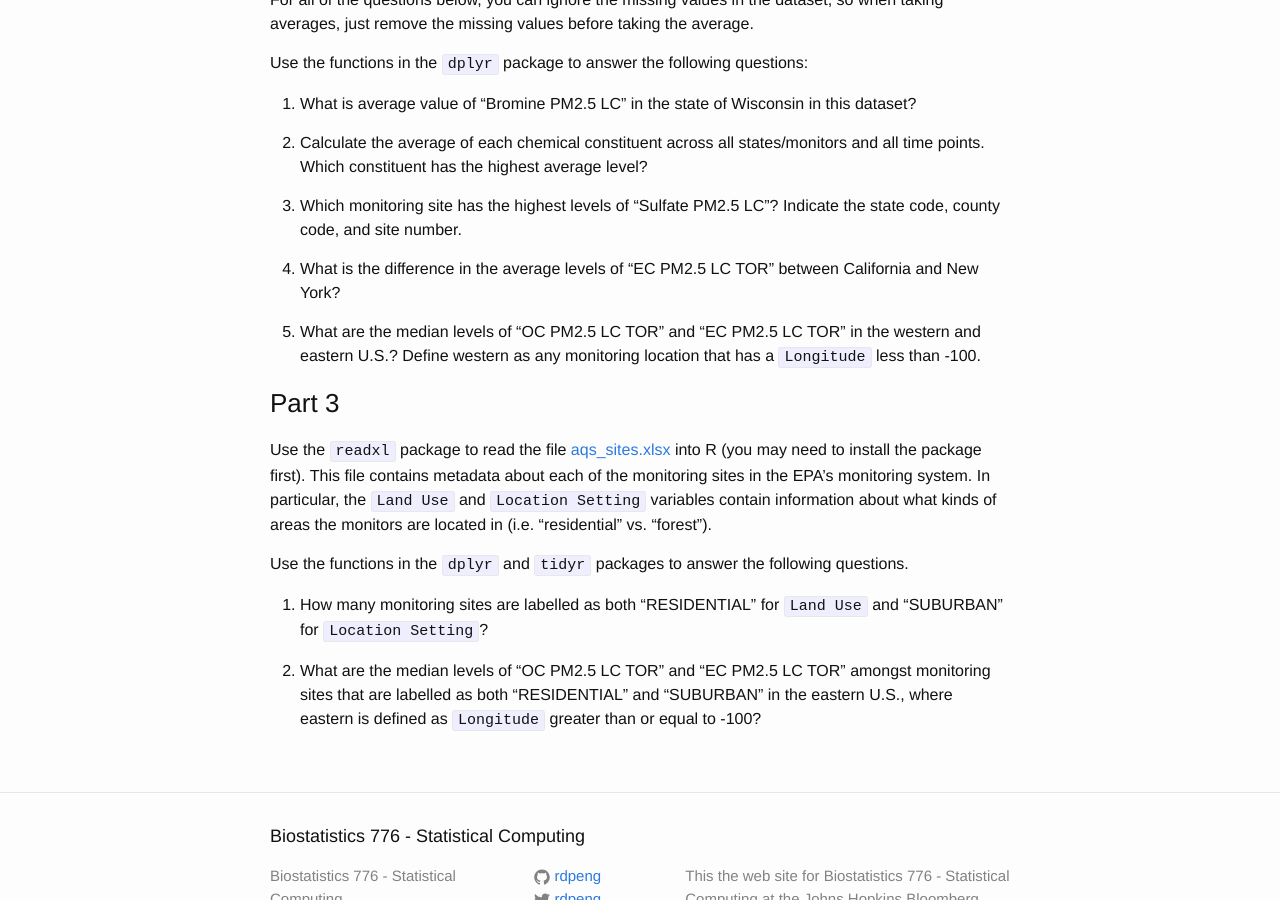
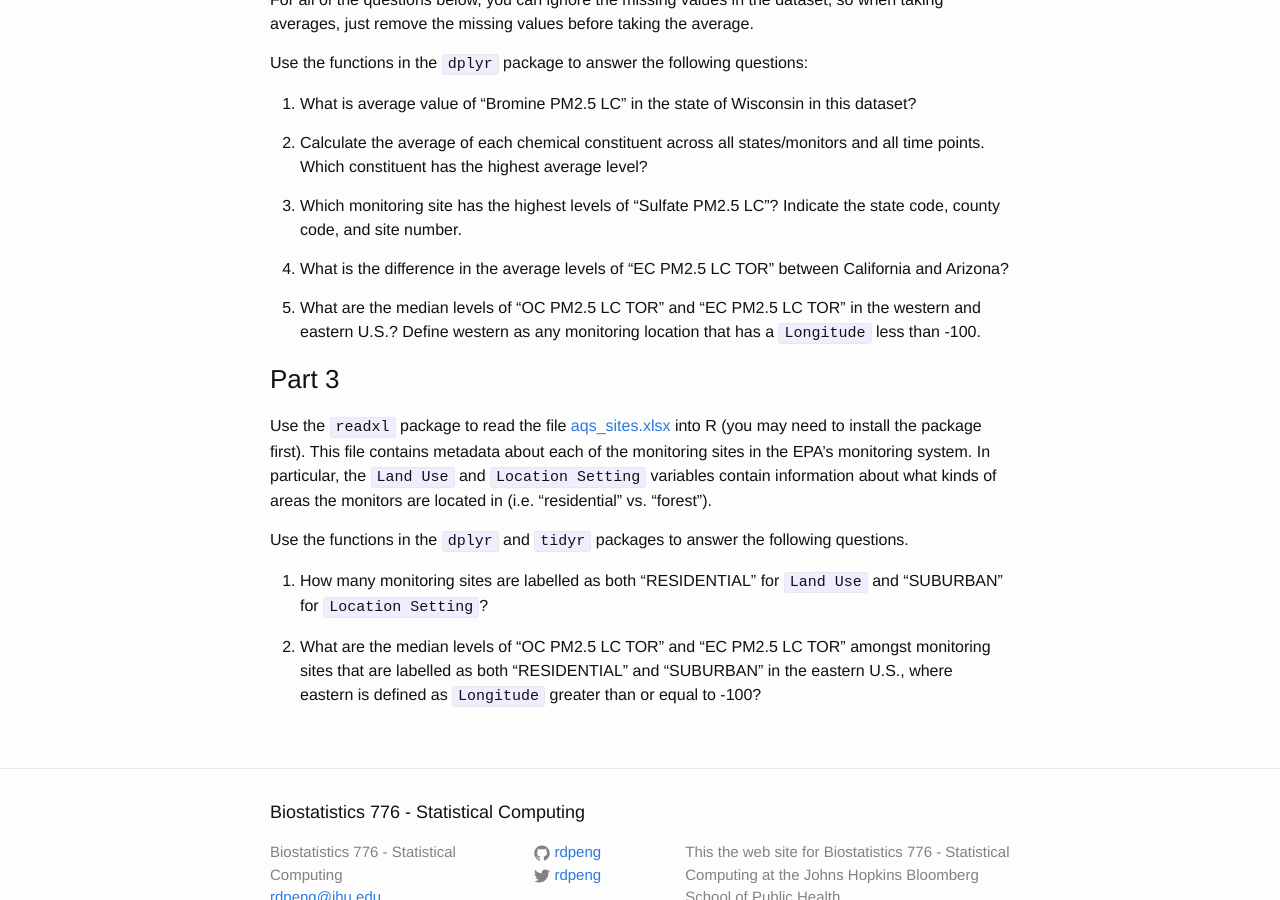
Before and after one commit to Max201510/Biostat776, a Jekyll site: the page built from homework.md, in a window 1280 px wide and 900 px high, scrolled down 2909 px. Built offline with Jekyll 4.4.1, drawn with Linux system fonts in a browser that asks for light colours.

Commit message:
Use Arizona instead of New York

```diff
--- a/homework.md
+++ b/homework.md
@@ -136,7 +136,7 @@ Use the functions in the `dplyr` package to answer the following questions:
 
 3. Which monitoring site has the highest levels of "Sulfate PM2.5 LC"? Indicate the state code, county code, and site number.
 
-4. What is the difference in the average levels of "EC PM2.5 LC TOR" between California and New York?
+4. What is the difference in the average levels of "EC PM2.5 LC TOR" between California and Arizona?
 
 5. What are the median levels of "OC PM2.5 LC TOR" and "EC PM2.5 LC TOR" in the western and eastern U.S.? Define western as any monitoring location that has a `Longitude` less than -100.
 
```
